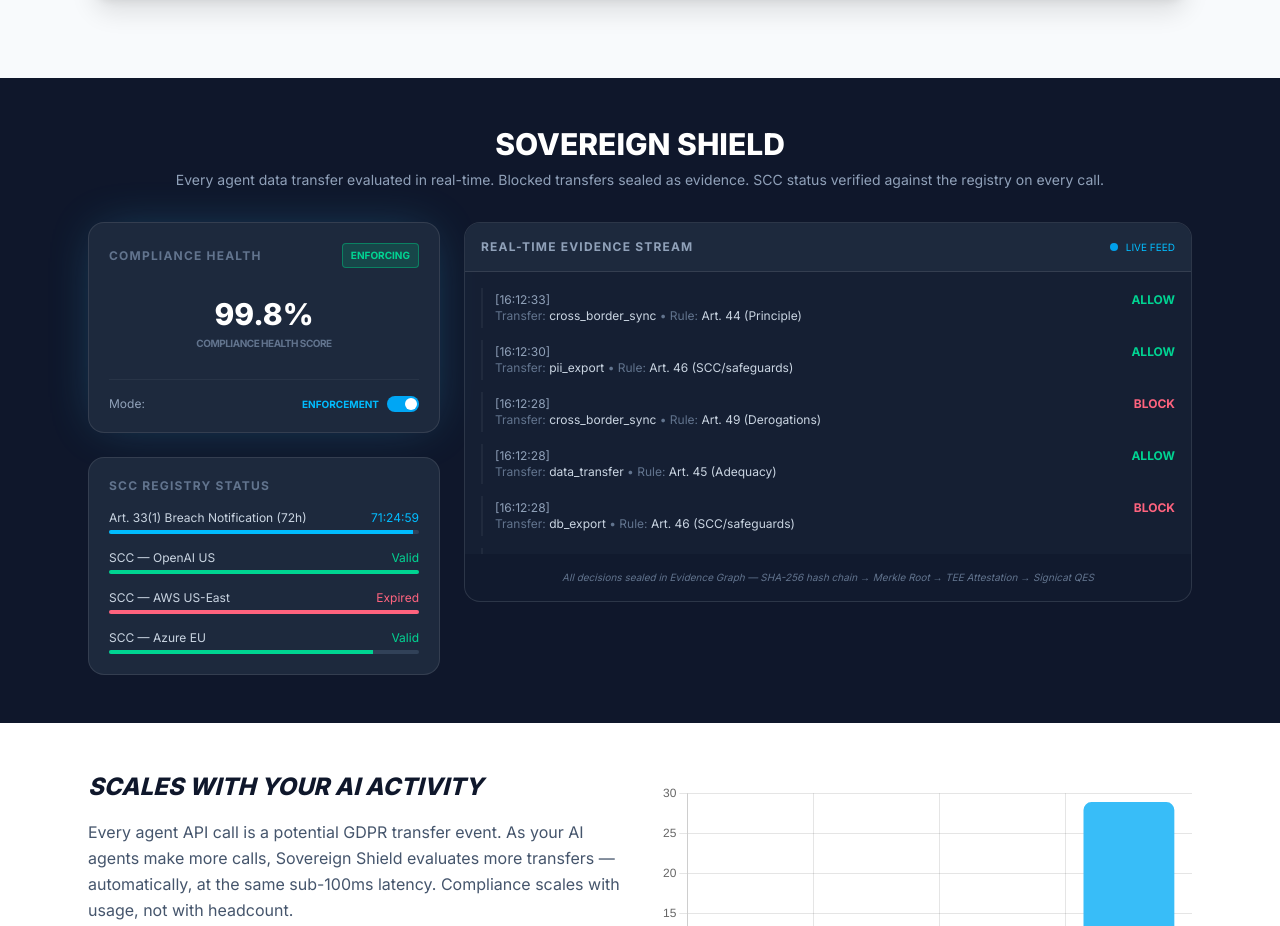
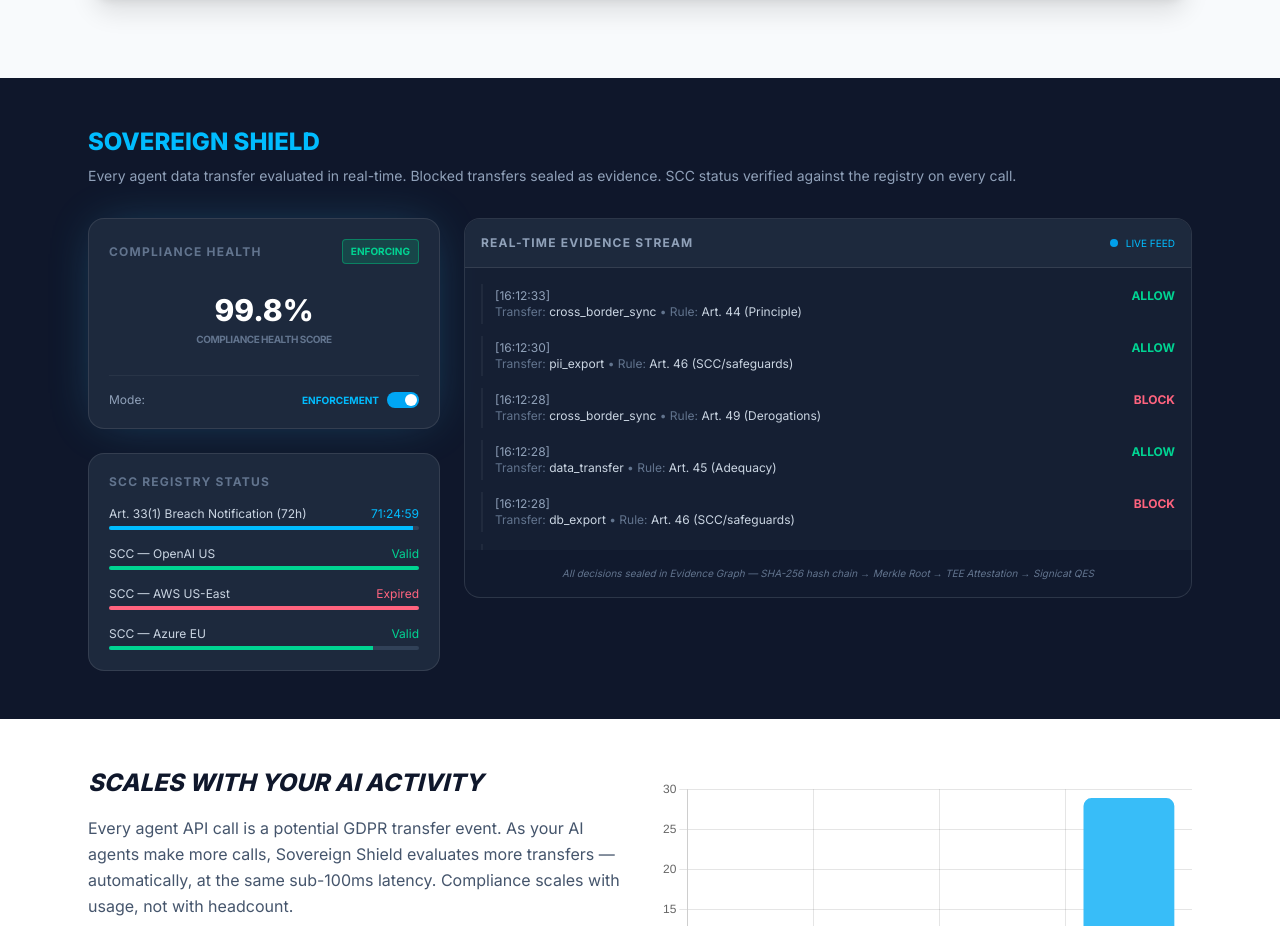
Before and after one commit to Brano80/Sovereign-Shield, a Next.js app in the folder veridion-landing/: page / in a window 1280 px wide. Shown: the part 1953-2879 px from the top of the page. Built offline with nearby package versions, Linux system fonts and the light colour scheme.

Commit message:
SOVEREIGN SHIELD section: same style as Evidence Graph (text-2xl, sky-400, left-aligned)
Co-authored-by: Cursor <cursoragent@cursor.com>

```diff
--- a/veridion-landing/src/app/page.tsx
+++ b/veridion-landing/src/app/page.tsx
@@ -350,8 +350,8 @@ export default function Home() {
         {/* Section 3: Live Cockpit */}
         <section id="overview" className="py-12 bg-slate-900 text-white overflow-hidden">
           <div className="max-w-6xl mx-auto px-6">
-            <div className="text-center mb-8">
-              <h2 className="text-3xl font-extrabold mb-2 uppercase">SOVEREIGN SHIELD</h2>
+            <div className="text-left mb-8">
+              <h2 className="text-2xl font-extrabold mb-2 text-sky-400">SOVEREIGN SHIELD</h2>
               <p className="text-slate-400 text-sm">Every agent data transfer evaluated in real-time. Blocked transfers sealed as evidence. SCC status verified against the registry on every call.</p>
             </div>
 
```
